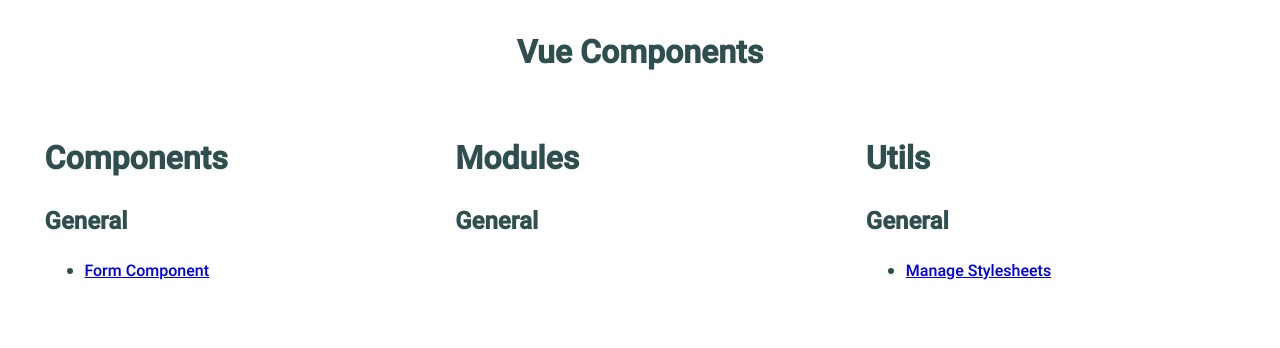
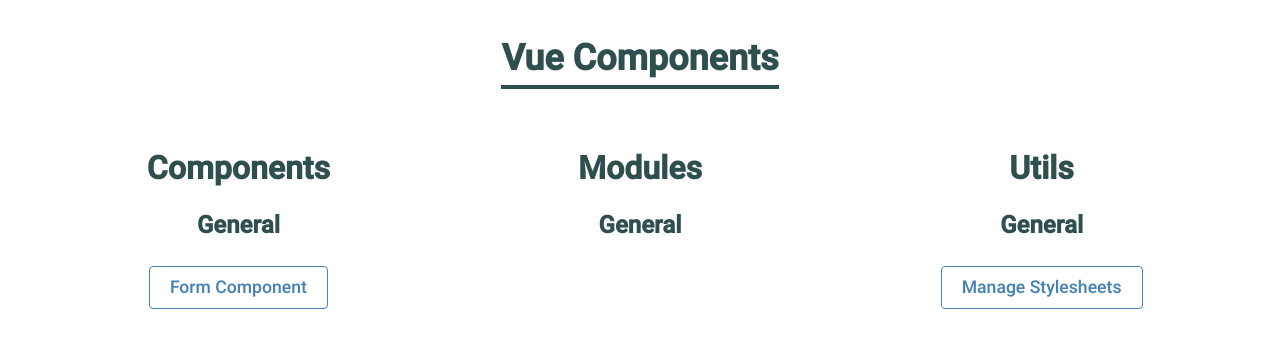
Before and after one commit to aclarke211/vue-tools, a Vue app: page / in a window 1280 px wide. Shown: the top 348 px of the page. Built offline with nearby package versions, Linux system fonts and the light colour scheme.

Commit message:
Home styling.

```diff
--- a/src/views/Home.vue
+++ b/src/views/Home.vue
@@ -13,6 +13,7 @@
               v-for="route in getRoutes(category.name, subcategory.name)"
               :key="route.path">
               <router-link
+                class="subcategory__link"
                 :to="route.path">
                 {{ formattedName(route.name) }}
               </router-link>
@@ -78,25 +79,75 @@
 
   &__title {
     align-self: center;
+    border-bottom: .3rem solid darkslategrey;
+    font-size: 2.25rem;
+    margin-bottom: 2rem;
   }
 
   .category-list {
     display: flex;
     flex-wrap: wrap;
-    // border: 1px solid lightslategrey;
     border-radius: .3rem;
     padding: 0 1rem;
-    justify-content: space-around;
+    justify-content: center;
   }
 
   .category {
     margin: 1rem;
     flex: 0 0 100%;
     box-sizing: border-box;
+    display: flex;
+    flex-direction: column;
+    align-items: center;
+    text-align: center;
 
     @media screen and (min-width: 767px) {
       flex: 0 0 30%;
     }
+
+    &__title {
+      font-size: 2rem;
+      margin: .5rem;
+      padding: 0;
+    }
+  }
+
+  .subcategory {
+    &__title {
+      font-size: 1.5rem;
+      margin: .5rem;
+      padding: 0;
+    }
+
+    &__routes {
+      margin: 1rem;
+      padding: 0;
+    }
+
+    &__route {
+      list-style-type: none;
+      margin: 2rem;
+      padding: 0;
+    }
+
+    &__link {
+      $linkColor: steelblue;
+      $hoverLinkTextColor: white;
+
+      font-size: 1.1rem;
+      color: $linkColor;
+      text-decoration: none;
+      padding: .5rem 1.25rem;
+      border-radius: .25rem;
+      border: 1px solid $linkColor;
+      transition: all .5s;
+      white-space: nowrap;
+
+      &:hover {
+        background-color: $linkColor;
+        color: $hoverLinkTextColor;
+      }
+    }
   }
 }
 </style>
```
